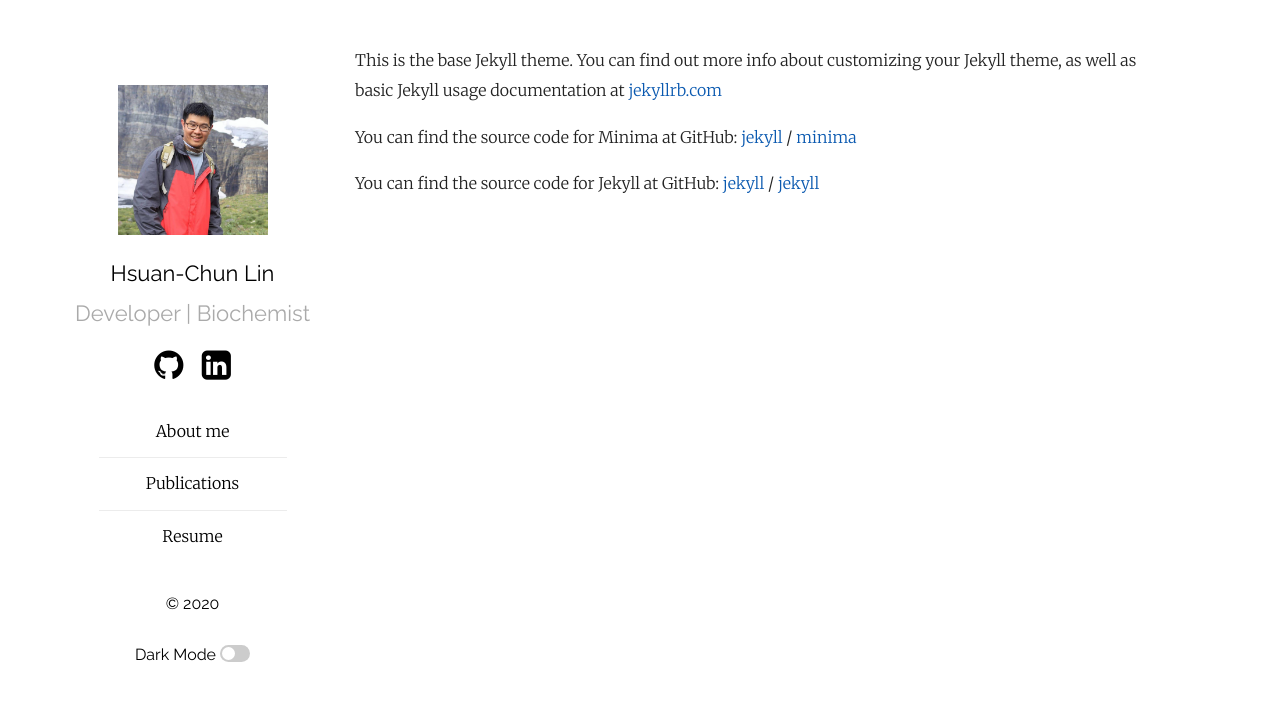
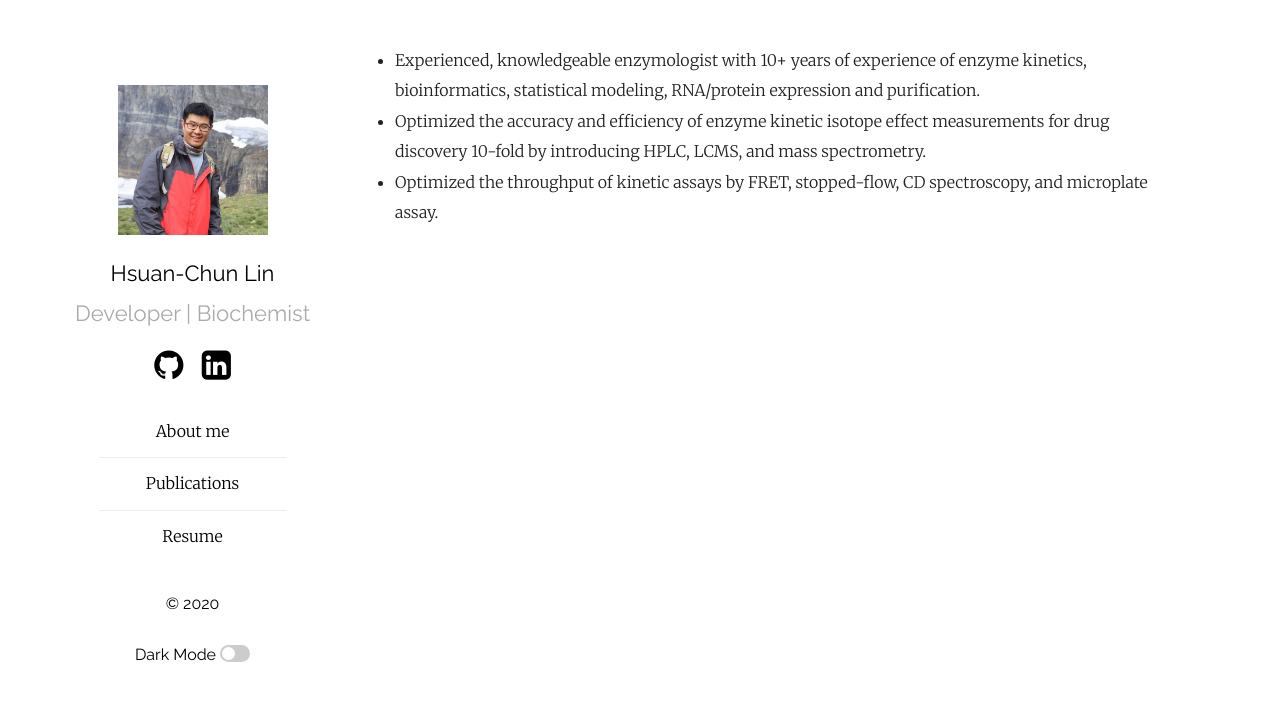
Before and after one commit to hsuanchunlin/hsuanchunlin.github.io, a Jekyll site: the page built from about.md, in a window 1280 px wide. Shown: the top 701 px of the page. Built offline with Jekyll 4.4.1, drawn with Linux system fonts in a browser that asks for light colours.

Commit message:
add about

```diff
--- a/about.md
+++ b/about.md
@@ -3,16 +3,6 @@ layout: page
 title: About
 permalink: /about/
 ---
-
-This is the base Jekyll theme. You can find out more info about customizing your Jekyll theme, as well as basic Jekyll usage documentation at [jekyllrb.com](https://jekyllrb.com/)
-
-You can find the source code for Minima at GitHub:
-[jekyll][jekyll-organization] /
-[minima](https://github.com/jekyll/minima)
-
-You can find the source code for Jekyll at GitHub:
-[jekyll][jekyll-organization] /
-[jekyll](https://github.com/jekyll/jekyll)
-
-
-[jekyll-organization]: https://github.com/jekyll
+- Experienced, knowledgeable enzymologist with 10+ years of experience of enzyme kinetics, bioinformatics, statistical modeling, RNA/protein expression and purification.
+- Optimized the accuracy and efficiency of enzyme kinetic isotope effect measurements for drug discovery 10-fold by introducing HPLC, LCMS, and mass spectrometry.
+- Optimized the throughput of kinetic assays by FRET, stopped-flow, CD spectroscopy, and microplate assay.
```
Also changed, not shown: 1 other file.
